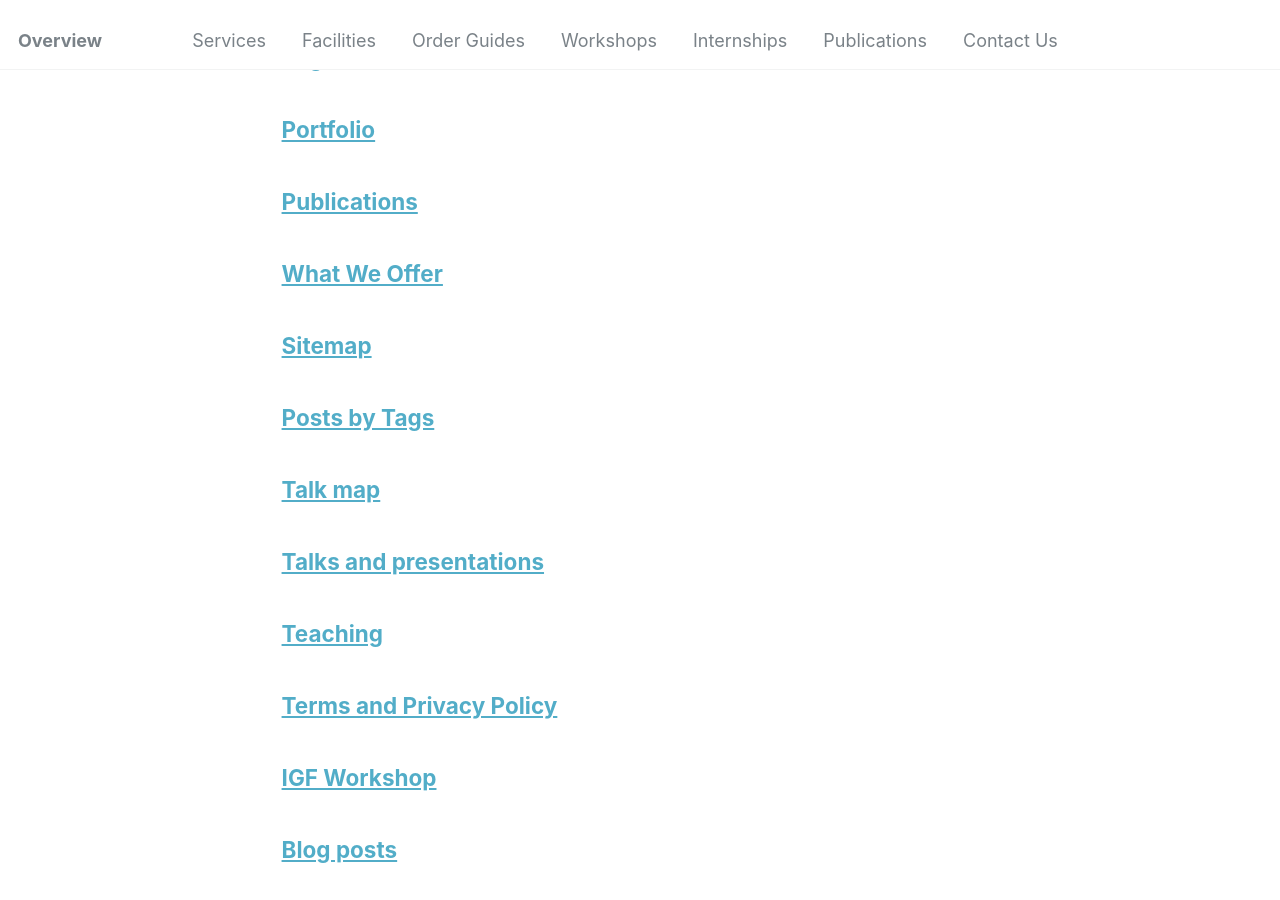
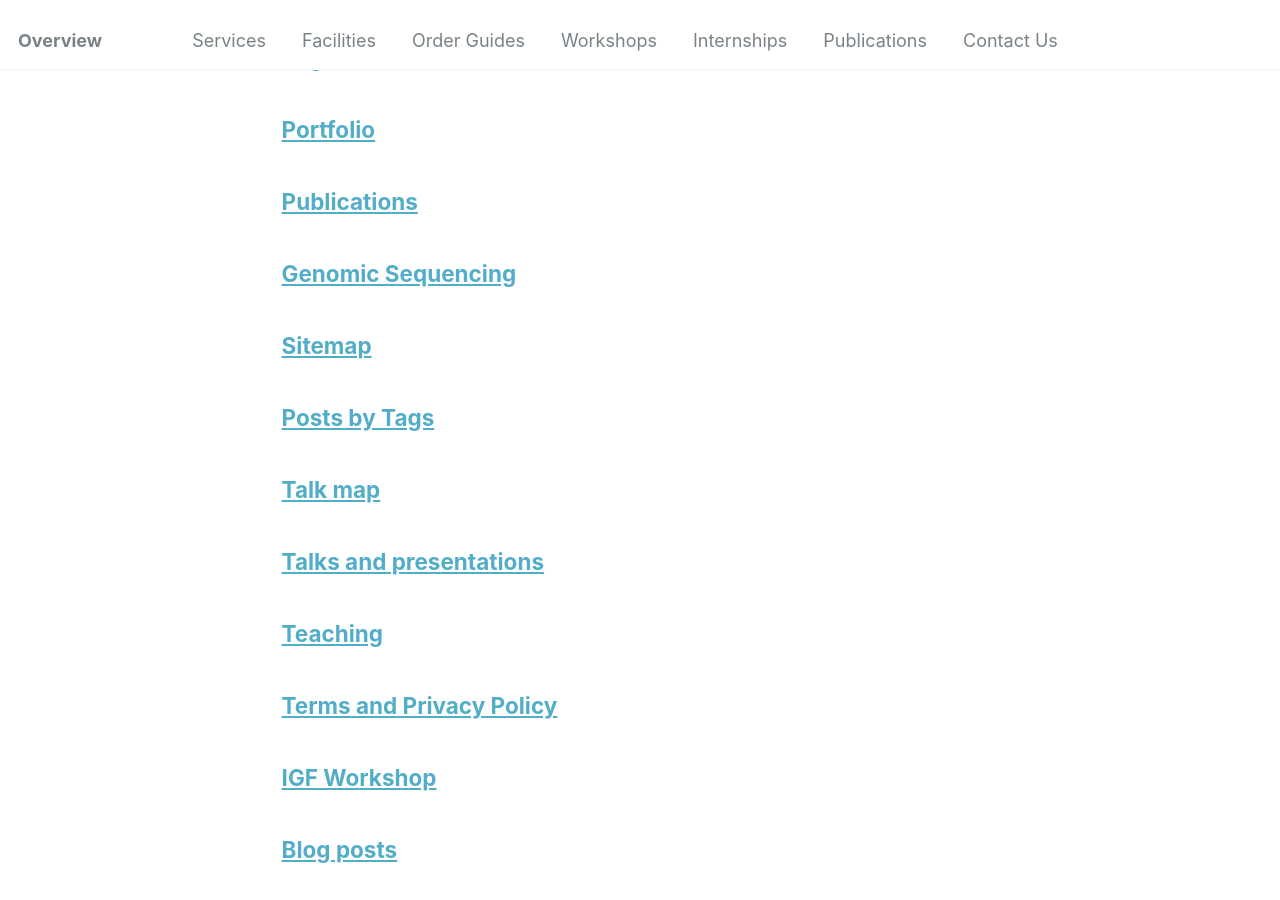
Before and after one commit to igf-genome/igf-genome.github.io, a Jekyll site: the page built from _pages/page-archive.html, in a window 1280 px wide and 900 px high, scrolled down 999 px. Built offline with Jekyll 4.4.1, drawn with Linux system fonts in a browser that asks for light colours.

Commit message:
Update services.md

```diff
--- a/_pages/services.md
+++ b/_pages/services.md
@@ -1,6 +1,6 @@
 ---
 #layout: archive
-title: "What We Offer"
+title: "Genomic Sequencing"
 permalink: /services/
 author_profile: false
 redirect_from:
@@ -21,6 +18,7 @@ Metagenomic
 -----
 * Genomic DNA minimum konsentasi 50 ng/ul dengan volume min 40 ul
 * Alignment dengan standard/custom database
+
 
 Custom Sequencing Services
 ======
```
Also changed, not shown: other parts of _pages/services.md (+0 -3 lines).
